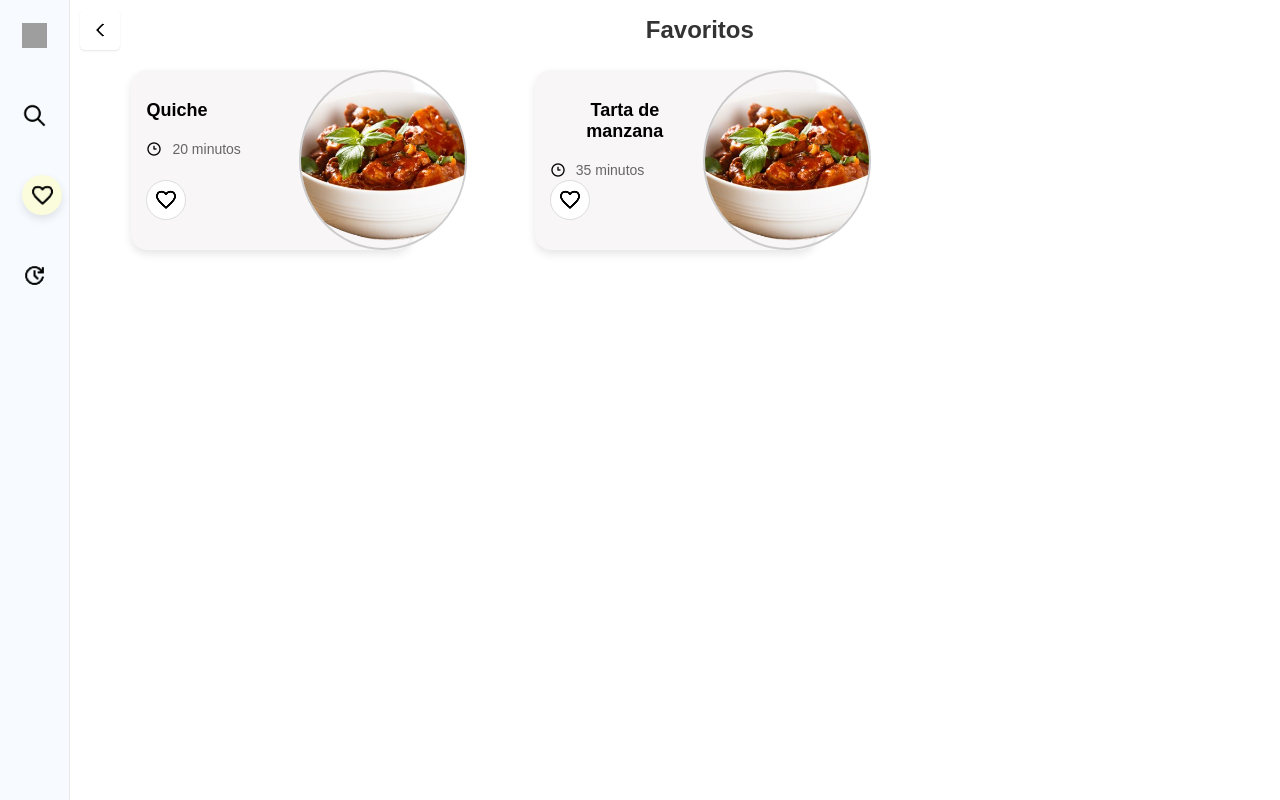
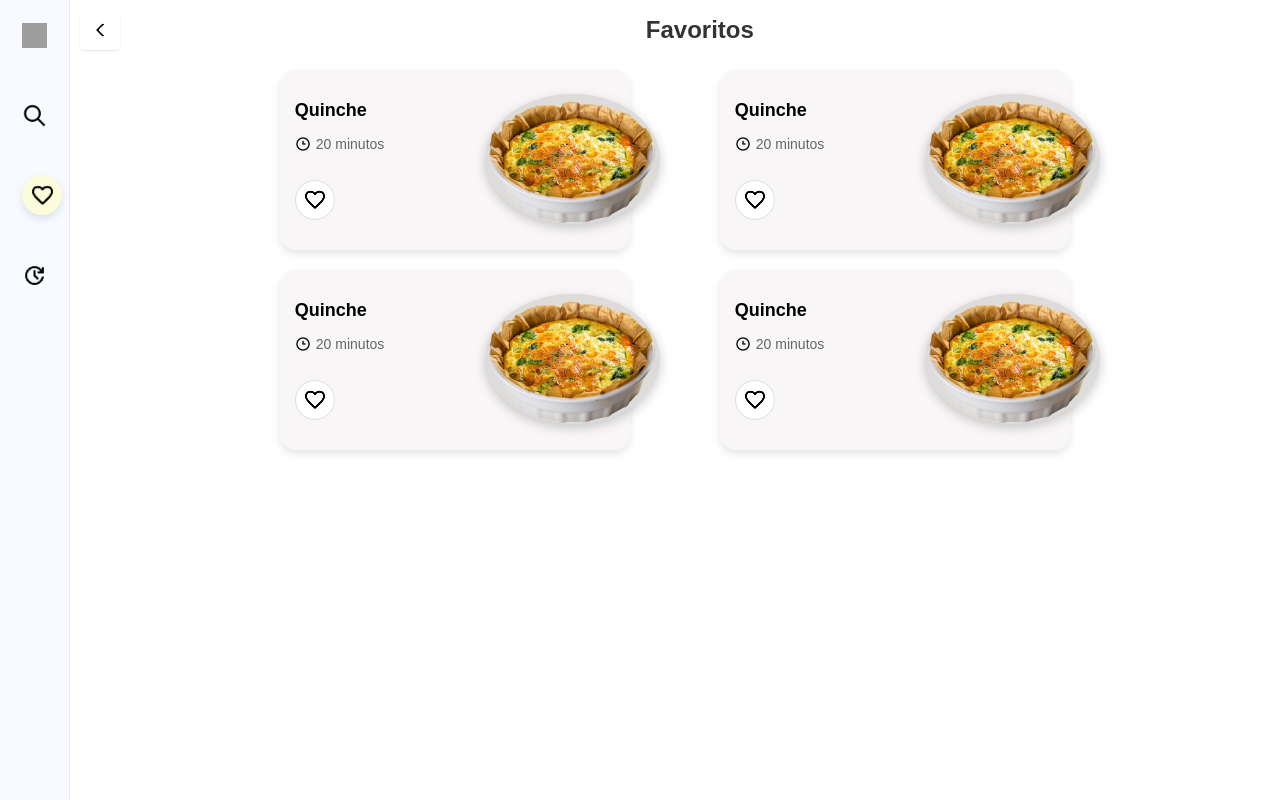
Before and after one commit to Ju4nse56/ProyectoRecetas, a Vue app: page /Favoritos in a window 1280 px wide. Built offline with nearby package versions, Linux system fonts and the light colour scheme; grey boxes are pictures that could not be loaded.

Commit message:
Coreccion de card

```diff
--- a/src/components/CardComponent/CardComponent.vue
+++ b/src/components/CardComponent/CardComponent.vue
@@ -1,49 +1,32 @@
 <template>
-    <div v-if="recipe && recipe.title && recipe.time" class="card">
+    <div class="card">
         <div class="card-content">
-        <div class="izquierda">
-            <div class="recipe-title">{{ recipe.title }}</div>
-
+            <div class="recipe-title">Quinche</div>
             <div class="recipe-description">
                 <div class="recipe-time">
-                <img class="time-icon" src="@/assets/imgRecetas/time.png" alt="tiempo" />
-                <span>{{ recipe.time }}</span>
+                    <img class="time-icon" src="@/assets/imgRecetas/time.png" alt="tiempo">
+                    <span>20 minutos</span>
                 </div>
             </div>
-            <br>
-
             <div class="favorite-button">
-                <img :src="require('@/assets/imgMenu/favorite.png')" alt="Favorito" />
+                <img :src="require('@/assets/imgMenu/favorite.png')" alt="">
             </div>
-        </div>
-
-
             <div class="card-image">
-          <ImagenCard :src="recipe.image" />
+                <img class="recipe-image" :src="require('@/assets/imgRecetas/quiche.png')" alt="Receta">
             </div>
         </div>
     </div>
 </template>
 
 <script>
-  import ImagenCard from '../FovaritosComponents/ImagenCard.vue';
-
 export default {
     name: 'CardComponent',
-    components: {
-      ImagenCard
-    },
-    props: {
-      recipe: {
-        type: Object,
-        required: true
 }
-    }
-  };
 </script>
+
 <style scoped>
 .card {
-    width: 280px;
+    width: 350px;
     height: 180px;
     background-color: #f8f6f6;
     border-radius: 16px;
@@ -56,32 +39,30 @@
 }
 
 .card-content {
-
-    height: 100%;
-    width: 100%;
-  }
-  .izquierda{
-    height: 100%;
-    width: 60%;
+    flex: 2;
     display: flex;
     flex-direction: column;
-    align-items: center;
     justify-content: flex-start;
-    background-color: none;
-    gap: 5px;
 }
+
 .card-image {
-    width: 60%;
-    height: 100%;
-    border-radius: 12px;
-    overflow: hidden;
     position: absolute;
-    right: -20%;
-    top: 50%;
+    right: 5px;
+    top: 50px;
+    width: 50%;
+    flex: 1;
     display: flex;
-    transform: translateY(-50%);
-    background-color:none;
+}
 
+.recipe-image {
+    width: 130px;
+    height: 130px;
+    border-radius: 50%;
+    object-fit: cover;
+    box-shadow: 0 4px 12px rgba(0, 0, 0, 0.2);
+    transform: translate(20%, -20%);
+    z-index: 2;
+    background-color: #dddcda;
 }
 
 .recipe-title {
@@ -91,45 +72,30 @@
     font-size: 18px;
     margin-top: 15px;
     margin-bottom: 15px;
-    width: 100%;
 }
 
 .recipe-description {
     font-size: 12px;
     color: #666;
     margin-bottom: 15px;
-    display: flex;
-    align-items: center;
-    justify-content: flex-start;
-    width: 100%;
-  }
-
-  .recipe-time {
-    display: flex;
-    align-items: center;
-    justify-content: flex-start;
-    gap: 5px;
-    width: 100%;
-    background-color: none;
-  }
-
-  .time-icon {
-    width: 16px;
-    height: 16px;
 }
 
 .favorite-button {
     position: absolute;
     left: 15px;
     bottom: 30px;
-    width: 40px;
-    height: 40px;
+    width: 24px;
+    height: 24px;
     background-color: white;
     border-radius: 50%;
     display: flex;
     justify-content: center;
     align-items: center;
+    font-size: 18px;
+    font-weight: bold;
     cursor: pointer;
     border: 1px solid #ddd;
+    width: 40px;
+    height: 40px;
 }
 </style>
--- a/src/components/FovaritosComponents/ImagenCard.vue
+++ /dev/null
@@ -1,77 +0,0 @@
-<template>
-    <div>
-
-      <div class="image-container" @click="showModal = true">
-        <img :src="src" alt="Imagen circular" />
-      </div>
-
-
-      <div v-if="showModal" class="modal" @click.self="showModal = false">
-        <div class="modal-content">
-          <img :src="src" alt="Imagen completa" />
-        </div>
-      </div>
-    </div>
-  </template>
-
-  <script>
-  export default {
-    props: {
-      src: {
-        type: String,
-        required: true
-      }
-    },
-    data() {
-      return {
-        showModal: false
-      };
-    }
-  };
-  </script>
-
-  <style scoped>
-  .image-container {
-    width: 100%;
-    height: 100%;
-    border-radius: 50%;
-    overflow: hidden;
-    cursor: pointer;
-    border: 2px solid #ccc;
-    display: flex;
-    justify-content: center;
-    align-items: center;
-
-  }
-
-  .image-container img {
-    width: 100%;
-    height: 100%;
-    object-fit: cover;
-  }
-
-  .modal {
-  position: fixed;
-  top: 0;
-  left: 0;
-  width: 100%;
-  height: 100%;
-  background: rgba(0, 0, 0, 0.7);
-  display: flex;
-  justify-content: center;
-  align-items: center;
-  z-index: 999;
-}
-
-.modal-content {
-  max-width: 90%;
-  max-height: 90%;
-}
-
-.modal-content img {
-  width: 100%;
-  height: auto;
-  border-radius: 10px;
-}
-
-  </style>
--- a/src/views/ActualizacionesView.vue
+++ b/src/views/ActualizacionesView.vue
@@ -124,7 +124,7 @@
 
 .recetas-grid {
   display: grid;
-    grid-template-columns: repeat(3,1fr);
+  grid-template-columns: repeat(3, 1fr);
   gap: 15px;
   justify-items: center;
   width: 100%;
--- a/src/views/FavoritosView.vue
+++ b/src/views/FavoritosView.vue
@@ -13,11 +13,7 @@
 
             <div class="abajo">
                 <div class="subcontenedor">
-                <CardComponent
-                    v-for="(item, index) in recetas"
-                    :key="index"
-                    :recipe="item"
-                />
+                    <CardComponent v-for="(item, index) in recetas" :key="index" :recipe="item" />
                 </div>
             </div>
         </div>
@@ -46,15 +42,21 @@ export default {
                     image: require('@/assets/imgRecetas/goulash.jpg-editada-removebg-preview.png')
                 },
                 {
-            title: 'Tarta de manzana',
-            time: '35 minutos',
+                    title: 'Quiche',
+                    time: '20 minutos',
                     image: require('@/assets/imgRecetas/goulash.jpg-editada-removebg-preview.png')
                 },
                 {
-            title: '', // Esta tarjeta no se mostrará por el v-if
-            time: '10 minutos',
+                    title: 'Quiche',
+                    time: '20 minutos',
+                    image: require('@/assets/imgRecetas/goulash.jpg-editada-removebg-preview.png')
+                },
+                {
+                    title: 'Quiche',
+                    time: '20 minutos',
                     image: require('@/assets/imgRecetas/goulash.jpg-editada-removebg-preview.png')
                 }
+
             ]
         };
     }
@@ -62,6 +64,9 @@ export default {
 </script>
 
 <style scoped>
+.main-container{
+    background-color: white;
+}
 .contenedor2 {
     width: 95%;
     height: 100%;
@@ -113,14 +118,19 @@ export default {
 
 .subcontenedor {
     width: 100%;
-    height: 100%;
-    background-color: white;
+    max-width: 900px;
     margin: 0 auto;
     padding: 10px;
-    position: relative;
     display: grid;
-    grid-template-columns: repeat(3,1fr);
-    gap: 20px;
+    grid-template-columns: repeat(2, 1fr);
+    gap: 20px 0;
     justify-items: center;
 }
+
+@media (max-width: 500px) {
+    .subcontenedor {
+        grid-template-columns: 1fr;
+    }
+}
+
 </style>
```
Lines whose indentation alone changed are shown as unchanged.
